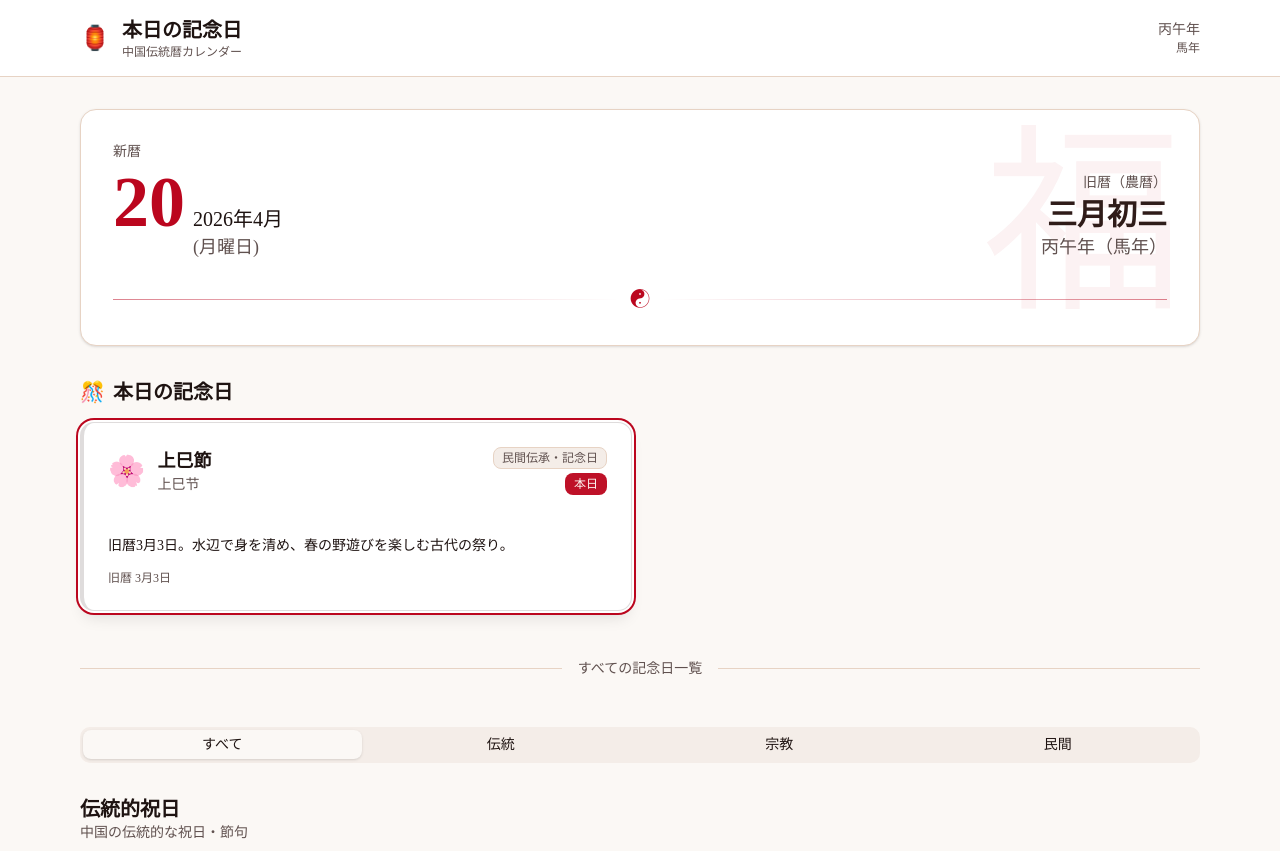
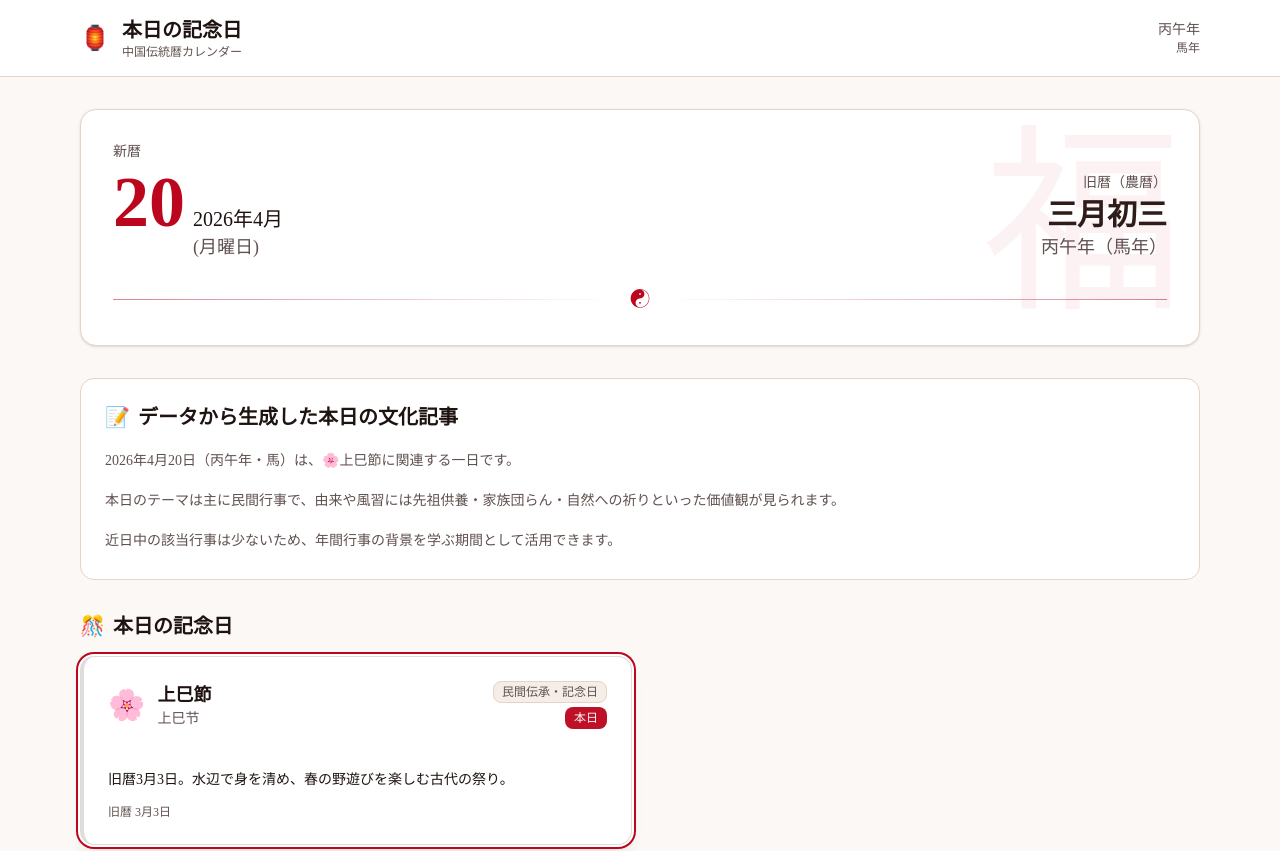
Before and after one commit to masakadop/v0-chinese-holiday-calendar, a Next.js app: page / in a window 1280 px wide. Shown: the top 851 px of the page. Built offline with nearby package versions, Linux system fonts and the light colour scheme.

Commit message:
Add data-driven daily article generation

```diff
--- a/app/page.tsx
+++ b/app/page.tsx
@@ -4,6 +4,7 @@ import { useMemo } from "react";
 import { TodayHero } from "@/components/today-hero";
 import { TodaySection } from "@/components/today-section";
 import { AnniversaryList } from "@/components/anniversary-list";
+import { DailyArticle } from "@/components/daily-article";
 import {
   getAllAnniversaries,
   Anniversary,
@@ -15,9 +16,10 @@ import {
   isNearLunarDate,
   isNearSolarDate,
 } from "@/lib/lunar-calendar";
+import { generateDailyArticle } from "@/lib/daily-article";
 
 export default function ChineseAnniversaryPage() {
-  const { date, lunarDate, todayAnniversaries, upcomingAnniversaries } = useMemo(() => {
+  const { date, lunarDate, todayAnniversaries, upcomingAnniversaries, dailyArticle } = useMemo(() => {
     const now = new Date();
     const lunar = solarToLunar(now);
     const allAnniversaries = getAllAnniversaries();
@@ -54,6 +56,12 @@ export default function ChineseAnniversaryPage() {
       lunarDate: lunar,
       todayAnniversaries: today,
       upcomingAnniversaries: upcoming,
+      dailyArticle: generateDailyArticle({
+        date: now,
+        lunarDate: lunar,
+        todayAnniversaries: today,
+        upcomingAnniversaries: upcoming,
+      }),
     };
   }, []);
 
@@ -90,6 +98,12 @@ export default function ChineseAnniversaryPage() {
       <div className="max-w-6xl mx-auto px-4 py-8 space-y-8">
         {/* 今日の日付表示 */}
         <TodayHero date={date} lunarDate={lunarDate} />
+
+        {/* データをもとにした記事 */}
+        <DailyArticle
+          title={dailyArticle.title}
+          paragraphs={dailyArticle.body}
+        />
 
         {/* 今日と近日中の記念日 */}
         <section>
--- /dev/null
+++ b/components/daily-article.tsx
@@ -0,0 +1,20 @@
+interface DailyArticleProps {
+  title: string;
+  paragraphs: string[];
+}
+
+export function DailyArticle({ title, paragraphs }: DailyArticleProps) {
+  return (
+    <article className="rounded-xl border bg-card p-6 space-y-4">
+      <h2 className="text-xl font-semibold font-serif flex items-center gap-2">
+        <span>📝</span>
+        {title}
+      </h2>
+      <div className="space-y-3 text-sm leading-7 text-muted-foreground">
+        {paragraphs.map((paragraph, index) => (
+          <p key={index}>{paragraph}</p>
+        ))}
+      </div>
+    </article>
+  );
+}
--- /dev/null
+++ b/lib/daily-article.ts
@@ -0,0 +1,68 @@
+import { Anniversary } from "@/lib/chinese-anniversaries";
+import { LunarDate } from "@/lib/lunar-calendar";
+
+interface GenerateDailyArticleInput {
+  date: Date;
+  lunarDate: LunarDate;
+  todayAnniversaries: Anniversary[];
+  upcomingAnniversaries: Anniversary[];
+}
+
+const categoryLabel: Record<Anniversary["category"], string> = {
+  traditional: "伝統行事",
+  religious: "宗教行事",
+  folk: "民間行事",
+};
+
+function formatDate(date: Date) {
+  return `${date.getFullYear()}年${date.getMonth() + 1}月${date.getDate()}日`;
+}
+
+function summarizeCategories(anniversaries: Anniversary[]) {
+  const unique = Array.from(new Set(anniversaries.map((item) => categoryLabel[item.category])));
+  return unique.join("・");
+}
+
+export function generateDailyArticle({
+  date,
+  lunarDate,
+  todayAnniversaries,
+  upcomingAnniversaries,
+}: GenerateDailyArticleInput) {
+  const dateLine = `${formatDate(date)}（${lunarDate.stem}${lunarDate.branch}年・${lunarDate.zodiac}）`;
+
+  if (todayAnniversaries.length === 0 && upcomingAnniversaries.length === 0) {
+    return {
+      title: "本日の歳時ミニコラム",
+      body: [
+        `${dateLine}の暦では、目立った記念日はありません。`,
+        "記念日がない日は、季節の変化や日常の習慣に目を向ける良い機会です。",
+        "中国文化では日々の積み重ねを大切にし、家族や周囲への感謝を表すことが吉とされています。",
+      ],
+    };
+  }
+
+  const todayNames = todayAnniversaries.map((item) => `${item.icon}${item.nameJa}`).join("、");
+  const upcomingNames = upcomingAnniversaries
+    .slice(0, 3)
+    .map((item) => `${item.icon}${item.nameJa}`)
+    .join("、");
+
+  const todayCategories = summarizeCategories(todayAnniversaries);
+  const upcomingCategories = summarizeCategories(upcomingAnniversaries);
+
+  const body = [
+    `${dateLine}は、${todayNames || "注目日"}に関連する一日です。`,
+    todayAnniversaries.length > 0
+      ? `本日のテーマは主に${todayCategories}で、由来や風習には先祖供養・家族団らん・自然への祈りといった価値観が見られます。`
+      : "本日は大きな記念日がないため、近づく行事に向けた準備を進めるのに適した日です。",
+    upcomingAnniversaries.length > 0
+      ? `今後数日では${upcomingNames}などの${upcomingCategories}が控えています。関連する食文化や参拝習慣を事前に確認すると、より深く楽しめます。`
+      : "近日中の該当行事は少ないため、年間行事の背景を学ぶ期間として活用できます。",
+  ];
+
+  return {
+    title: "データから生成した本日の文化記事",
+    body,
+  };
+}
```
